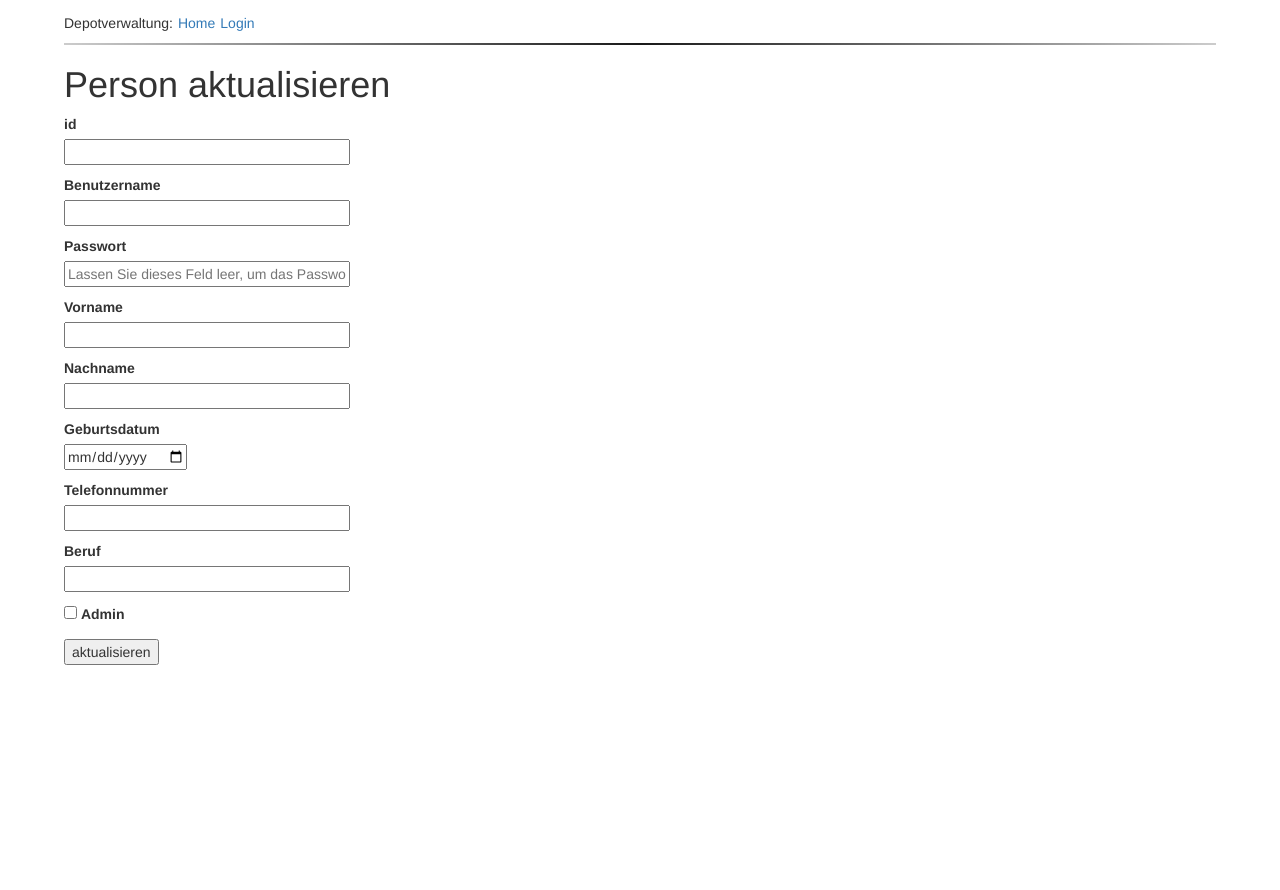
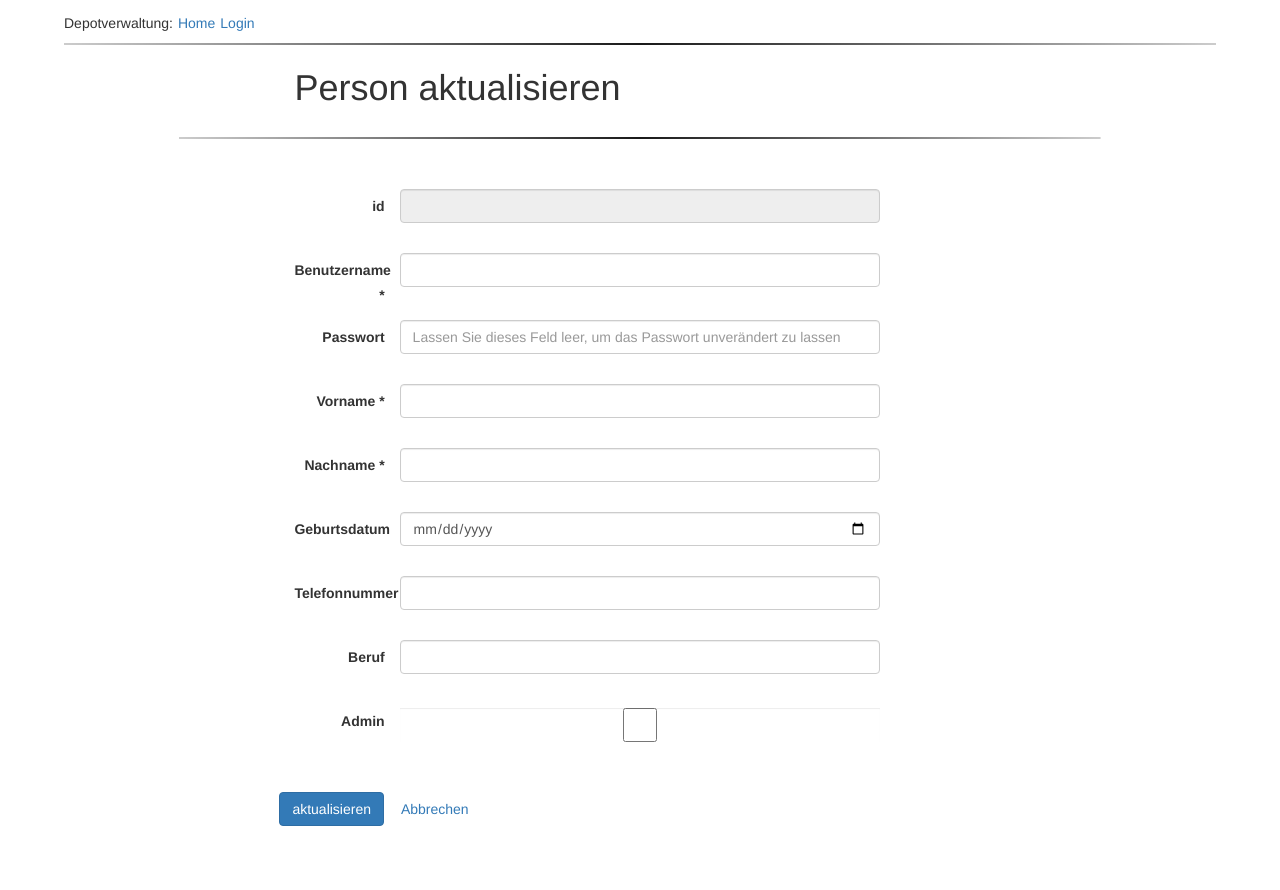
Before and after one commit to Josef190688/dke_pr, a Flask app: template app/templates/person_aktualisieren.html in a window 1280 px wide. Before the commit the page ends 665 px from the top, so only its background shows below. Run offline with Flask 3, Linux system fonts and the light colour scheme; the template is opened without the code that fills it: values that come from a table or form of the project are taken from there, others are empty; some libraries are stand-ins or nearby versions.

Commit message:
person aktualisieren styling

```diff
--- a/app/templates/person_aktualisieren.html
+++ b/app/templates/person_aktualisieren.html
@@ -1,66 +1,107 @@
 {% extends "base.html" %}
 
 {% block content %}
-    <h1>Person aktualisieren</h1>
-    <form action="" method="post" novalidate>
-        {{ form.hidden_tag() }}
-        <p>
-            {{ form.id.label }}<br>
-            {{ form.id(size=32) }}<br>
+<div style="margin: 2%;"></div>
+<h1 style="margin: 0 20%;">Person aktualisieren</h1>
+<br>
+<hr class="dotted-divider">
+<br>
+<br>
+<form class="form-horizontal" action="" method="post" novalidate style="margin: 0 20%;">
+    {{ form.hidden_tag() }}
+
+    <div class="form-group">
+        <label class="control-label col-xs-2">{{ form.id.label }}</label>
+        <div class="col-xs-8">
+            <div class="form-group">{{ form.id(class="form-control") }}</div>
+            {% for error in form.id.errors %}
+            <span class="text-danger">{{ error }}</span>
+            {% endfor %}
+        </div>
+    </div>
+
+    <div class="form-group">
+        <label class="control-label col-xs-2">{{ form.username.label }} *</label>
+        <div class="col-xs-8">
+            <div class="form-group">{{ form.username(class="form-control") }}</div>
             {% for error in form.username.errors %}
-            <span style="color: red;">[{{ error }}]</span>
+            <span class="text-danger">{{ error }}</span>
             {% endfor %}
-        </p>
-        <p>
-            {{ form.username.label }}<br>
-            {{ form.username(size=32) }}<br>
-            {% for error in form.username.errors %}
-            <span style="color: red;">[{{ error }}]</span>
+        </div>
+    </div>
+
+    <div class="form-group">
+        <label class="control-label col-xs-2">{{ form.password.label }}</label>
+        <div class="col-xs-8">
+            <div class="form-group">{{ form.password(class="form-control") }}</div>
+            {% for error in form.password.errors %}
+            <span class="text-danger">{{ error }}</span>
             {% endfor %}
-        </p>
-        <p>
-            {{ form.password.label }}<br>
-            {{ form.password(size=32) }}<br>
-            {% for error in form.password.errors %}
-            <span style="color: red;">[{{ error }}]</span>
+        </div>
+    </div>
+
+    <div class="form-group">
+        <label class="control-label col-xs-2">{{ form.firstname.label }} *</label>
+        <div class="col-xs-8">
+            <div class="form-group">{{ form.firstname(class="form-control") }}</div>
+            {% for error in form.firstname.errors %}
+            <span class="text-danger">{{ error }}</span>
             {% endfor %}
-        </p>
-        <p>
-            {{ form.firstname.label }}<br>
-            {{ form.firstname(size=32) }}<br>
-            {% for error in form.password.errors %}
-            <span style="color: red;">[{{ error }}]</span>
+        </div>
+    </div>
+
+    <div class="form-group">
+        <label class="control-label col-xs-2">{{ form.lastname.label }} *</label>
+        <div class="col-xs-8">
+            <div class="form-group">{{ form.lastname(class="form-control") }}</div>
+            {% for error in form.lastname.errors %}
+            <span class="text-danger">{{ error }}</span>
             {% endfor %}
-        </p>
-        <p>
-            {{ form.lastname.label }}<br>
-            {{ form.lastname(size=32) }}<br>
-            {% for error in form.password.errors %}
-            <span style="color: red;">[{{ error }}]</span>
+        </div>
+    </div>
+
+    <div class="form-group">
+        <label class="control-label col-xs-2">{{ form.birthdate.label }}</label>
+        <div class="col-xs-8">
+            <div class="form-group">{{ form.birthdate(class="form-control") }}</div>
+            {% for error in form.birthdate.errors %}
+            <span class="text-danger">{{ error }}</span>
             {% endfor %}
-        </p>
-        <p>
-            {{ form.birthdate.label }}<br>
-            {{ form.birthdate(size=32) }}<br>
-            {% for error in form.password.errors %}
-            <span style="color: red;">[{{ error }}]</span>
+        </div>
+    </div>
+
+    <div class="form-group">
+        <label class="control-label col-xs-2">{{ form.phone_number.label }}</label>
+        <div class="col-xs-8">
+            <div class="form-group">{{ form.phone_number(class="form-control") }}</div>
+            {% for error in form.phone_number.errors %}
+            <span class="text-danger">{{ error }}</span>
             {% endfor %}
-        </p>
-        <p>
-            {{ form.phone_number.label }}<br>
-            {{ form.phone_number(size=32) }}<br>
-            {% for error in form.password.errors %}
-            <span style="color: red;">[{{ error }}]</span>
+        </div>
+    </div>
+
+    <div class="form-group">
+        <label class="control-label col-xs-2">{{ form.profession.label }}</label>
+        <div class="col-xs-8">
+            <div class="form-group">{{ form.profession(class="form-control") }}</div>
+            {% for error in form.profession.errors %}
+            <span class="text-danger">{{ error }}</span>
             {% endfor %}
-        </p>
-        <p>
-            {{ form.profession.label }}<br>
-            {{ form.profession(size=32) }}<br>
-            {% for error in form.password.errors %}
-            <span style="color: red;">[{{ error }}]</span>
-            {% endfor %}
-        </p>
-        <p>{{ form.is_admin() }} {{ form.is_admin.label }}</p>
-        <p>{{ form.submit() }}</p>
-    </form>
+        </div>
+    </div>
+
+    <div class="form-group">
+        <label class="control-label col-xs-2">{{ form.is_admin.label }}</label>
+        <div class="col-xs-8">
+            <div class="form-group">{{ form.is_admin(class="form-control") }}</div>
+        </div>
+    </div>
+
+    <br>
+
+    <div class="form-group mt-4">
+        {{ form.submit(class="btn btn-primary") }}
+        <a href="{{ url_for('index') }}" class="btn btn-secondary">Abbrechen</a>
+    </div>
+</form>
 {% endblock %}
```
